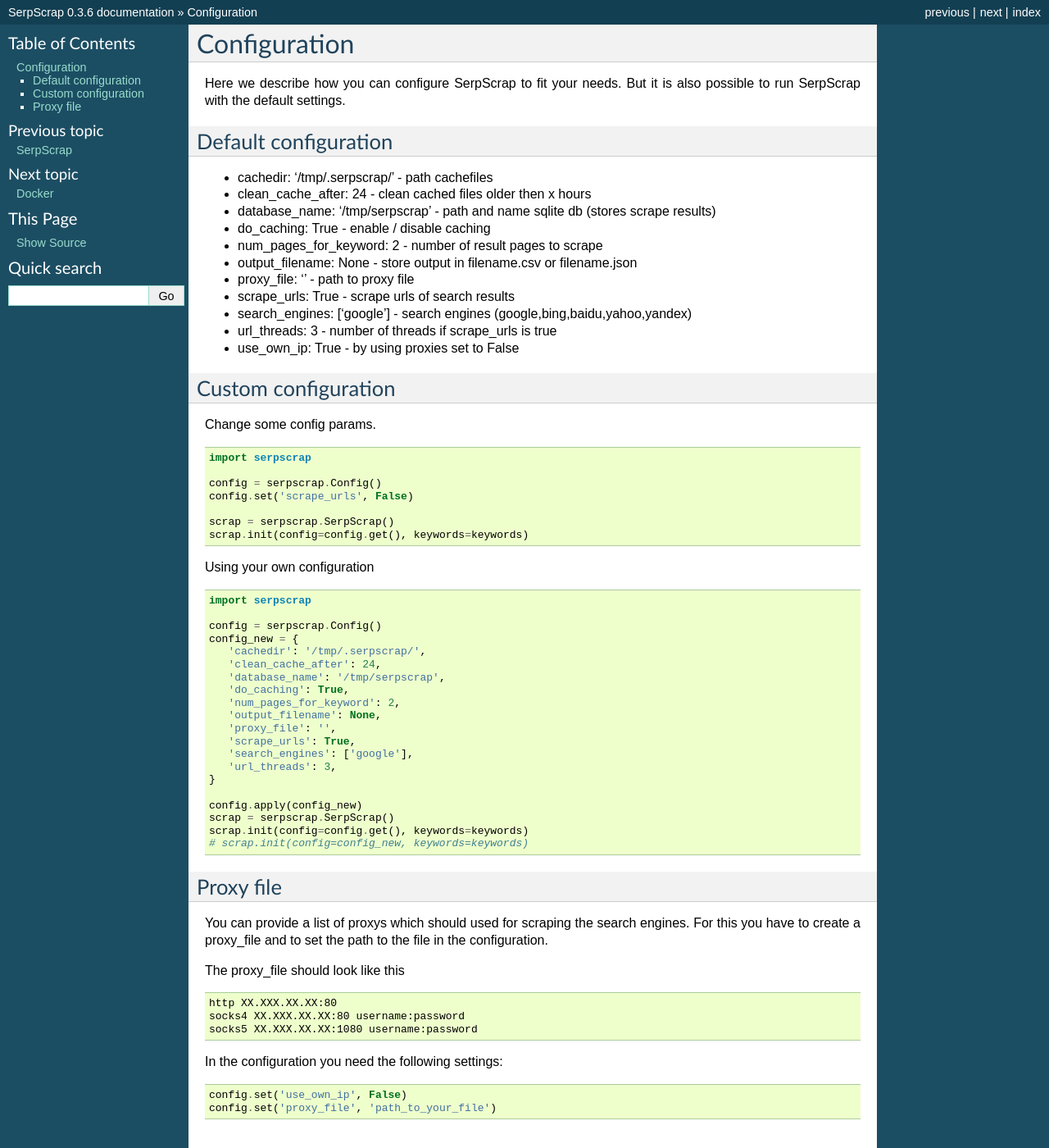
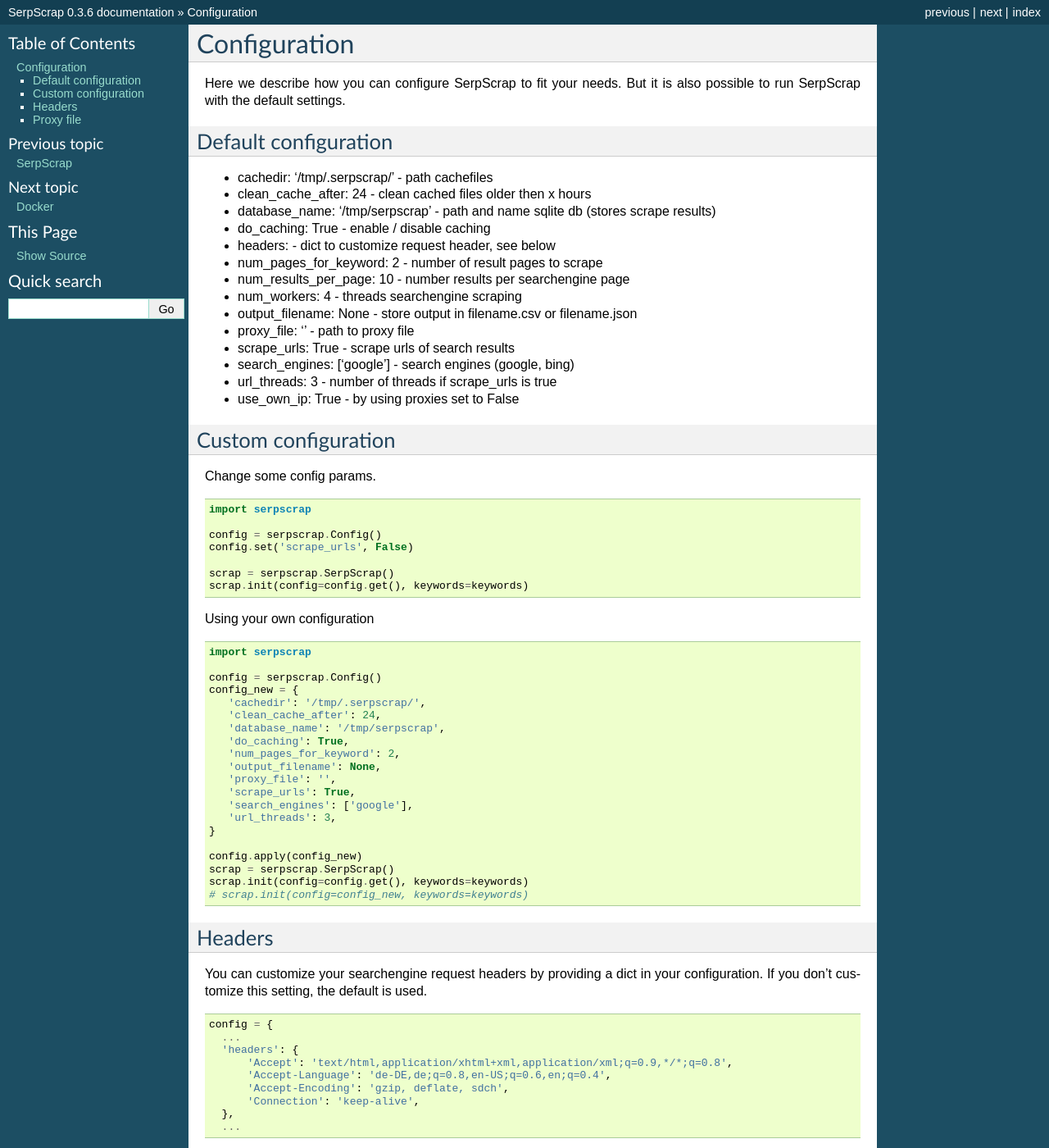
Before and after one commit to ecoron/SerpScrap, a Sphinx documentation site: the page built from docs/configuration.rst, in a window 1280 px wide and 1400 px high. Shown: the whole window at 82% size. Built offline with Sphinx 7.4.7, drawn with Linux system fonts in a browser that asks for light colours.

Commit message:
update docs

```diff
--- a/README.rst
+++ b/README.rst
@@ -84,11 +84,10 @@
 References
 ----------
 
-SerpScrap wraps a `fork`_ of `GoogleScraper`_ with several improvements.
+The scrapcore is based on `GoogleScraper`_ with several improvements.
 
 .. target-notes::
 
-.. _`fork`: https://github.com/ecoron/GoogleScraper
 .. _`GoogleScraper`: https://github.com/NikolaiT/GoogleScraper
 .. _`serpscrap.readthedocs.io`: http://serpscrap.readthedocs.io/en/latest/
 .. _`Microsoft Visual C++ Build Tools`: http://landinghub.visualstudio.com/visual-cpp-build-tools
--- a/docs/configuration.rst
+++ b/docs/configuration.rst
@@ -12,13 +12,17 @@
 * clean_cache_after: 24           - clean cached files older then x hours
 * database_name: '/tmp/serpscrap' - path and name sqlite db (stores scrape results)
 * do_caching: True                - enable / disable caching
+* headers:                        - dict to customize request header, see below
 * num_pages_for_keyword: 2        - number of result pages to scrape
+* num_results_per_page: 10        - number results per searchengine page
+* num_workers: 4                  - threads searchengine scraping
 * output_filename: None           - store output in filename.csv or filename.json
 * proxy_file: ''                  - path to proxy file
 * scrape_urls: True               - scrape urls of search results
-* search_engines: ['google']      - search engines (google,bing,baidu,yahoo,yandex)
+* search_engines: ['google']      - search engines (google, bing)
 * url_threads: 3                  - number of threads if scrape_urls is true
 * use_own_ip: True                - by using proxies set to False
+
 
 Custom configuration
 --------------------
@@ -60,6 +64,27 @@
    scrap.init(config=config.get(), keywords=keywords)
    # scrap.init(config=config_new, keywords=keywords)
 
+
+Headers
+-------
+
+You can customize your searchengine request headers
+by providing a dict in your configuration. If you
+don't customize this setting, the default is used.
+
+.. code-block:: python
+
+   config = {
+     ...
+     'headers': {
+         'Accept': 'text/html,application/xhtml+xml,application/xml;q=0.9,*/*;q=0.8',
+         'Accept-Language': 'de-DE,de;q=0.8,en-US;q=0.6,en;q=0.4',
+         'Accept-Encoding': 'gzip, deflate, sdch',
+         'Connection': 'keep-alive',
+     },
+     ...
+
+
 Proxy file
 ----------
 
--- a/docs/index.rst
+++ b/docs/index.rst
@@ -86,11 +86,10 @@
 References
 ----------
 
-SerpScrap wraps a `fork`_ of `GoogleScraper`_ with several improvements.
+The scrapcore is based on `GoogleScraper`_ with several improvements.
 
 .. target-notes::
 
-.. _`fork`: https://github.com/ecoron/GoogleScraper
 .. _`GoogleScraper`: https://github.com/NikolaiT/GoogleScraper
 .. _`serpscrap.readthedocs.io`: http://serpscrap.readthedocs.io/en/latest/
 .. _`Microsoft Visual C++ Build Tools`: http://landinghub.visualstudio.com/visual-cpp-build-tools
```
Also changed, not shown: other parts of README.rst (+1 -1 lines), other parts of docs/index.rst (+1 -1 lines).
